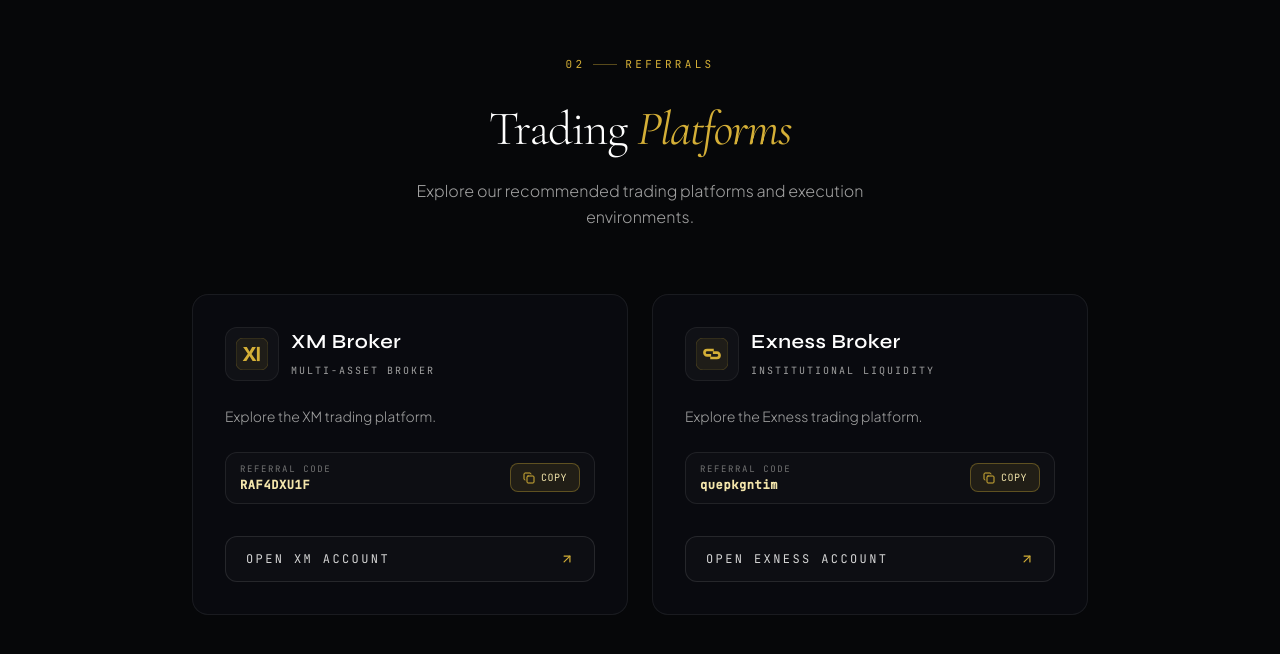
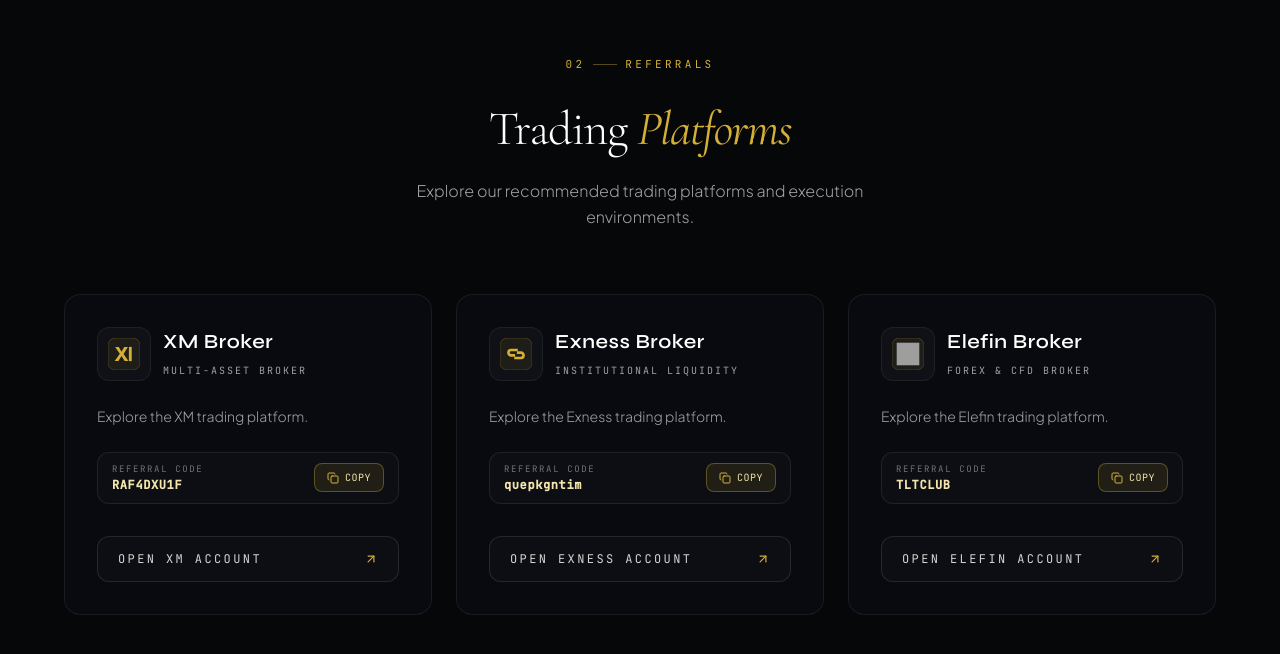
Before and after one commit to imashukashyap/the-lost-trading-club, a React (Vite) app: page / in a window 1280 px wide. Shown: the part 1711-2365 px from the top of the page. Built offline with nearby package versions, Linux system fonts and the light colour scheme; grey boxes are pictures that could not be loaded.

Commit message:
Add Elefin broker referral integration

```diff
--- a/src/components/HowToJoin.jsx
+++ b/src/components/HowToJoin.jsx
@@ -25,7 +25,7 @@ const stepsData = [
     title: 'Account Registration',
     status: 'ACCOUNT SETUP',
     description:
-      'Register with XM or Exness using our official referral links below. Complete the account registration with your correct details.',
+      'Register with XM, Exness, or Elefin using our official referral links below. Complete the account registration with your correct details.',
     note: 'Use our referral links to ensure your registration is properly associated with our community.',
     actions: [
       {
@@ -36,6 +36,11 @@ const stepsData = [
       {
         label: 'Open Exness Account',
         href: 'https://one.exnessonelink.com/a/quwpkgntim',
+        isExternal: true,
+      },
+      {
+        label: 'Open Elefin Account',
+        href: 'https://partners.elefin.com/go/TLTCLUB',
         isExternal: true,
       },
     ],
--- a/src/components/Icons.jsx
+++ b/src/components/Icons.jsx
@@ -145,3 +145,30 @@ export function ExnessLogo({ className = 'w-7 h-7' }) {
     </svg>
   )
 }
+
+export function ElefinLogo({ className = 'w-7 h-7' }) {
+  return (
+    <svg
+      className={className}
+      viewBox="0 0 36 36"
+      fill="none"
+      xmlns="http://www.w3.org/2000/svg"
+    >
+      <rect
+        width="36"
+        height="36"
+        rx="8"
+        className="fill-[#090d16] stroke-slate-700/60 dark:fill-[#d4af37]/[0.08] dark:stroke-[#d4af37]/25"
+      />
+      {/* Pure White Elefin Logo with Transparent Background */}
+      <image
+        href="/elefin-logo.png"
+        x="5"
+        y="5"
+        width="26"
+        height="26"
+        preserveAspectRatio="xMidYMid meet"
+      />
+    </svg>
+  )
+}
--- a/src/components/Referrals.jsx
+++ b/src/components/Referrals.jsx
@@ -1,7 +1,7 @@
 import React, { useState } from 'react'
 import { ArrowUpRight, Copy, Check } from 'lucide-react'
 import { motion, useReducedMotion } from 'framer-motion'
-import { XMLogo, ExnessLogo } from './Icons'
+import { XMLogo, ExnessLogo, ElefinLogo } from './Icons'
 import { useTheme } from '../context/ThemeContext'
 
 /**
@@ -29,6 +29,16 @@ const REFERRAL_PLATFORMS = [
     buttonText: 'OPEN EXNESS ACCOUNT',
     logo: ExnessLogo,
   },
+  {
+    id: 'elefin',
+    name: 'Elefin Broker',
+    badge: 'Forex & CFD Broker',
+    description: 'Explore the Elefin trading platform.',
+    registrationUrl: 'https://partners.elefin.com/go/TLTCLUB',
+    referralCode: 'TLTCLUB',
+    buttonText: 'OPEN ELEFIN ACCOUNT',
+    logo: ElefinLogo,
+  },
 ]
 
 export default function Referrals() {
@@ -53,7 +63,7 @@ export default function Referrals() {
       id="referrals"
       className="relative py-32 px-6 sm:px-10 border-t border-slate-200/80 dark:border-white/[0.04] transition-colors duration-300"
     >
-      <div className="max-w-4xl mx-auto text-center">
+      <div className="max-w-6xl mx-auto text-center">
         {/* Section Label */}
         <motion.div
           initial={{ opacity: 0, y: shouldReduceMotion ? 0 : 15 }}
@@ -89,8 +99,8 @@ export default function Referrals() {
           Explore our recommended trading platforms and execution environments.
         </motion.p>
 
-        {/* Two Fully Clickable Referral Cards */}
-        <div className="grid grid-cols-1 sm:grid-cols-2 gap-6 text-left">
+        {/* Three Fully Clickable Referral Cards */}
+        <div className="grid grid-cols-1 md:grid-cols-2 lg:grid-cols-3 gap-6 text-left">
           {REFERRAL_PLATFORMS.map((platform, index) => {
             const Logo = platform.logo
             return (
@@ -128,7 +138,7 @@ export default function Referrals() {
                         transition: { duration: 0.35, ease: 'easeOut' },
                       }
                 }
-                className="group relative p-8 rounded-2xl border border-slate-200/80 dark:border-white/[0.07] bg-white/80 dark:bg-[#0c0e14]/60 backdrop-blur-md shadow-sm dark:shadow-none transition-colors duration-300 flex flex-col justify-between cursor-pointer"
+                className="group relative p-7 sm:p-8 rounded-2xl border border-slate-200/80 dark:border-white/[0.07] bg-white/80 dark:bg-[#0c0e14]/60 backdrop-blur-md shadow-sm dark:shadow-none transition-colors duration-300 flex flex-col justify-between cursor-pointer"
               >
                 <div>
                   {/* Top Bar: Logo & Badge */}
```
